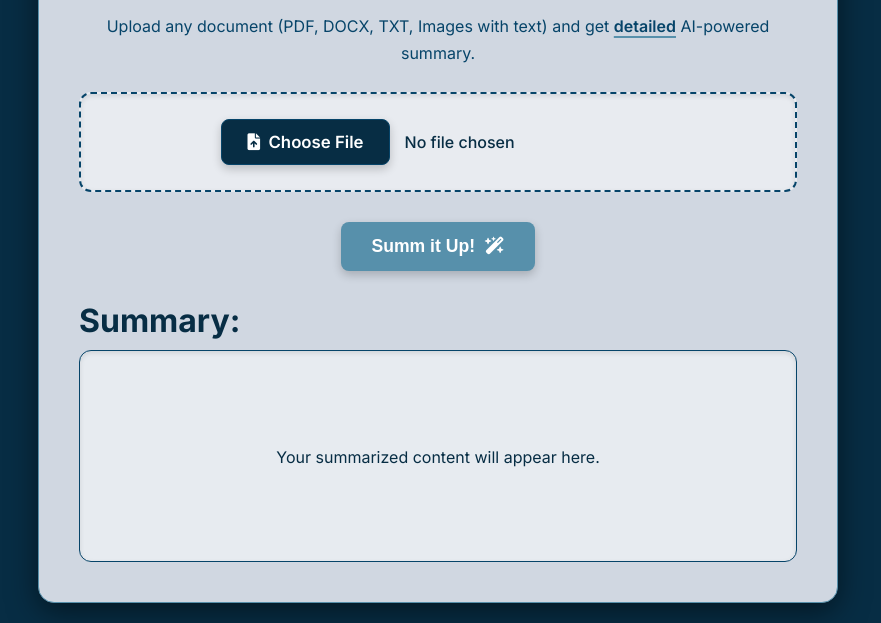
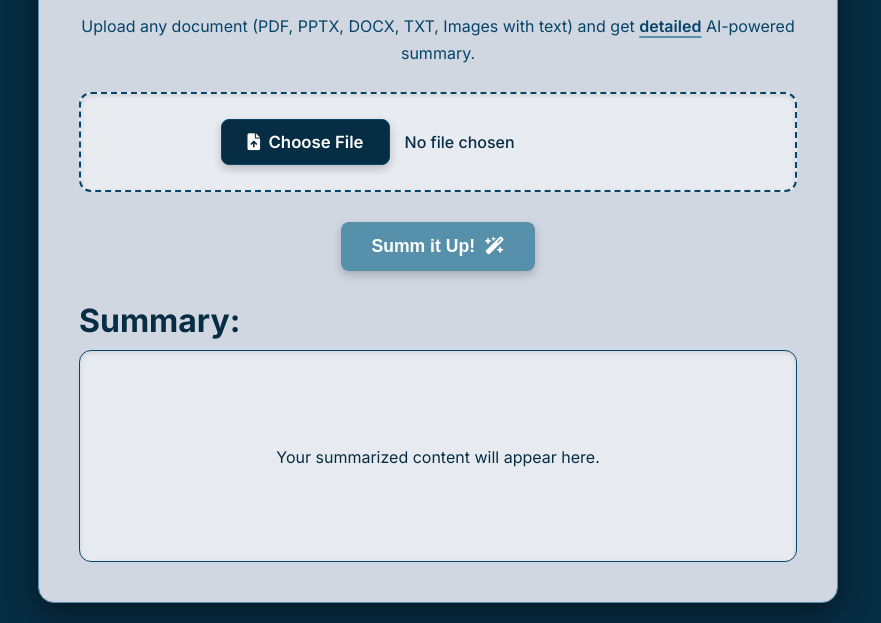
Before and after one commit to Jzznllvnc/summup, a website: page index.html in a window 1280 px wide. Shown: the part 252-875 px from the top of the page, without its empty margins (202-1083 px from the left). Drawn offline with Linux system fonts and the light colour scheme.

Commit message:
edited subtitle

```diff
--- a/index.html
+++ b/index.html
@@ -17,7 +17,7 @@
         </div>
 
         <h1><span class="gradient-text">SummUp:</span> AI-Powered Summarizer</h1>
-        <p>Upload any document (PDF, DOCX, TXT, Images with text) and get <span class="underline">detailed</span> AI-powered summary.</p>
+        <p>Upload any document (PDF, PPTX, DOCX, TXT, Images with text) and get <span class="underline">detailed</span> AI-powered summary.</p>
 
         <div class="upload-area">
             <div class="file-input-wrapper">
```
